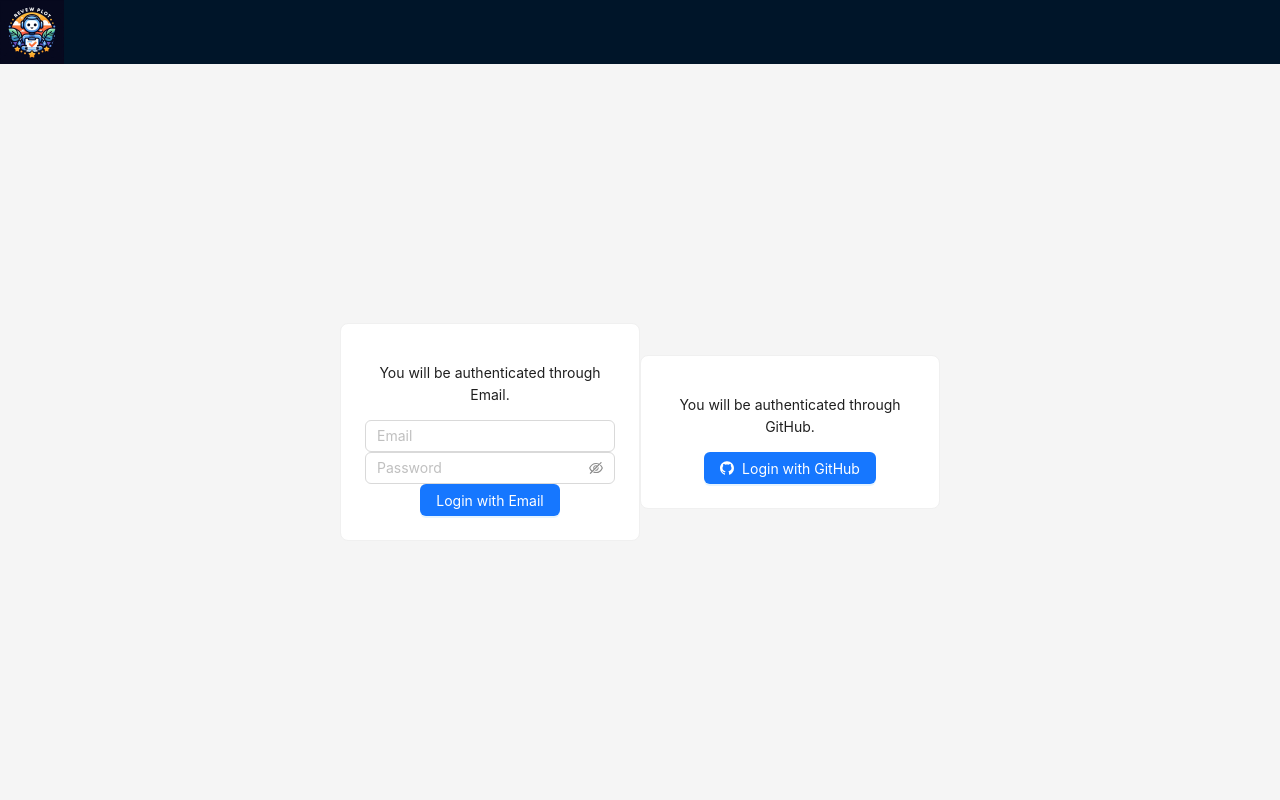
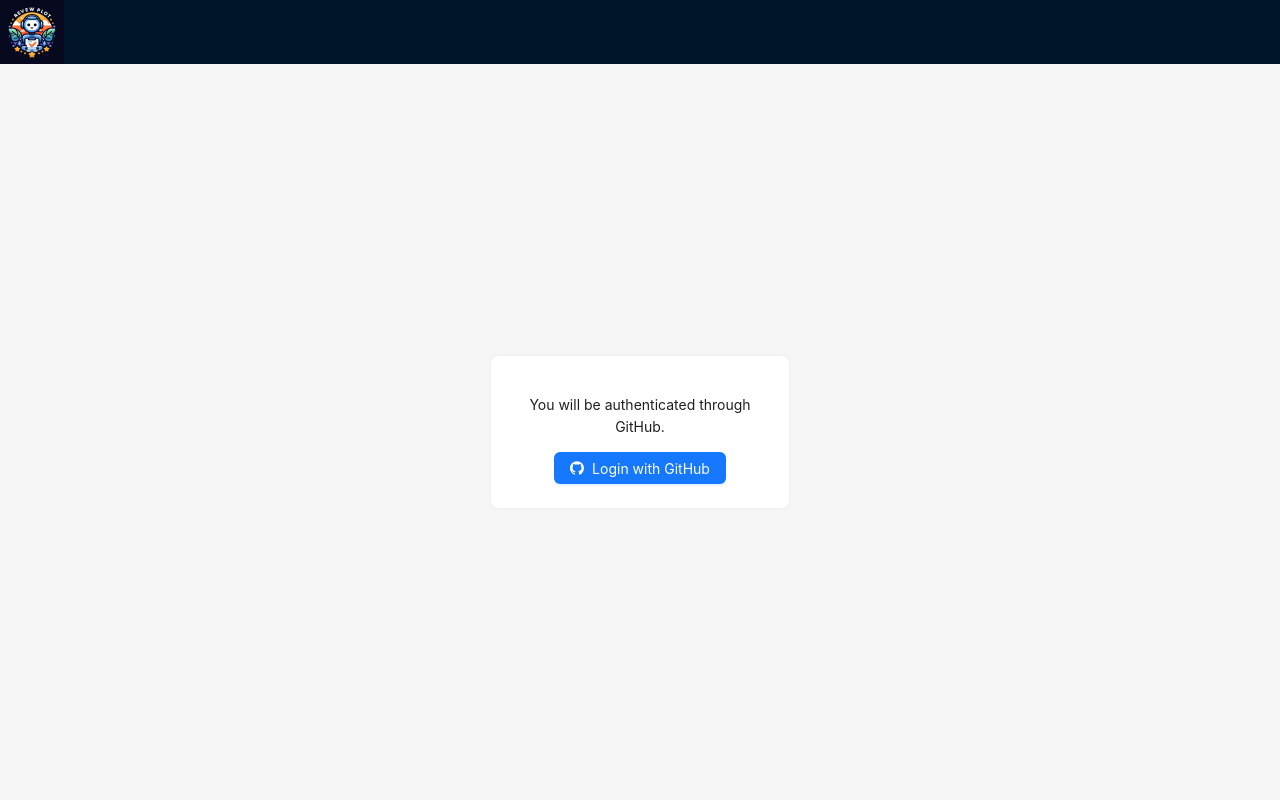
Before and after one commit to deepak140596/review-pilot, a React (Create React App) app: page / in a window 1280 px wide. Shown: the top 800 px of the page. Built offline with nearby package versions, Linux system fonts and the light colour scheme; no server answers.

Commit message:
remove userid login

```diff
--- a/src/pages/login/login.tsx
+++ b/src/pages/login/login.tsx
@@ -54,7 +54,6 @@ const Login = () => {
   return (
     <Layout className="layout">
       <Content className="login-container">
-      {emailLogin()}
         <Card className="login-card">
           <p className="login-intro">
             You will be authenticated through GitHub.
```
